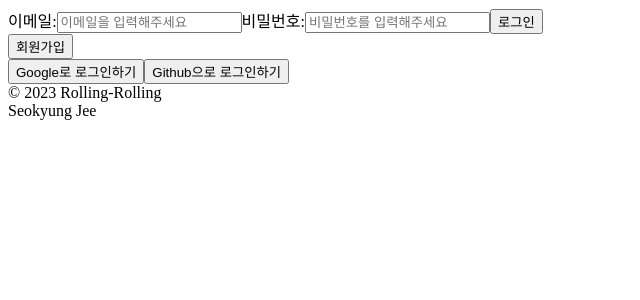
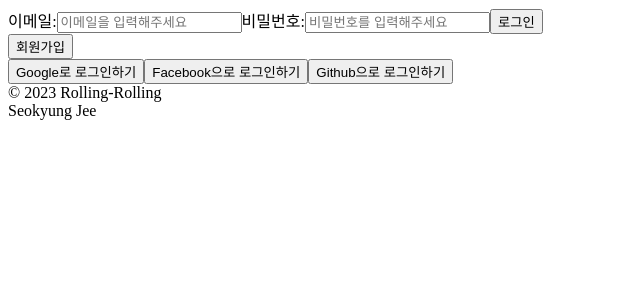
Before and after one commit to Seokyung/Rolling-Rolling, a React (Create React App) app: page / in a window 1280 px wide. Shown: the top 300 px of the page, without its empty margins (0-640 px from the left). Built offline with nearby package versions, Linux system fonts and the light colour scheme; no server answers.

Commit message:
Feat: Implement Facebook Login

```diff
--- a/src/routes/Auth.js
+++ b/src/routes/Auth.js
@@ -3,6 +3,7 @@ import { authService } from "fbase";
 import {
 	signInWithPopup,
 	GoogleAuthProvider,
+	FacebookAuthProvider,
 	GithubAuthProvider,
 } from "firebase/auth";
 import AuthForm from "components/AuthForm";
@@ -17,6 +18,8 @@ function Auth() {
 		let provider;
 		if (name === "google") {
 			provider = new GoogleAuthProvider();
+		} else if (name === "facebook") {
+			provider = new FacebookAuthProvider();
 		} else if (name === "github") {
 			provider = new GithubAuthProvider();
 		}
@@ -34,6 +37,9 @@ function Auth() {
 				<button name="google" onClick={onSocialClick}>
 					Google로 로그인하기
 				</button>
+				<button name="facebook" onClick={onSocialClick}>
+					Facebook으로 로그인하기
+				</button>
 				<button name="github" onClick={onSocialClick}>
 					Github으로 로그인하기
 				</button>
```
